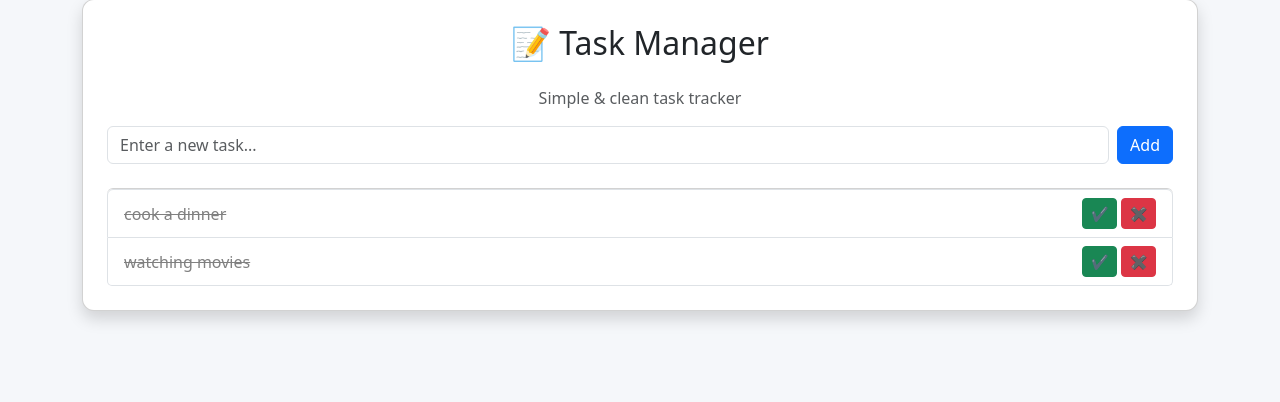
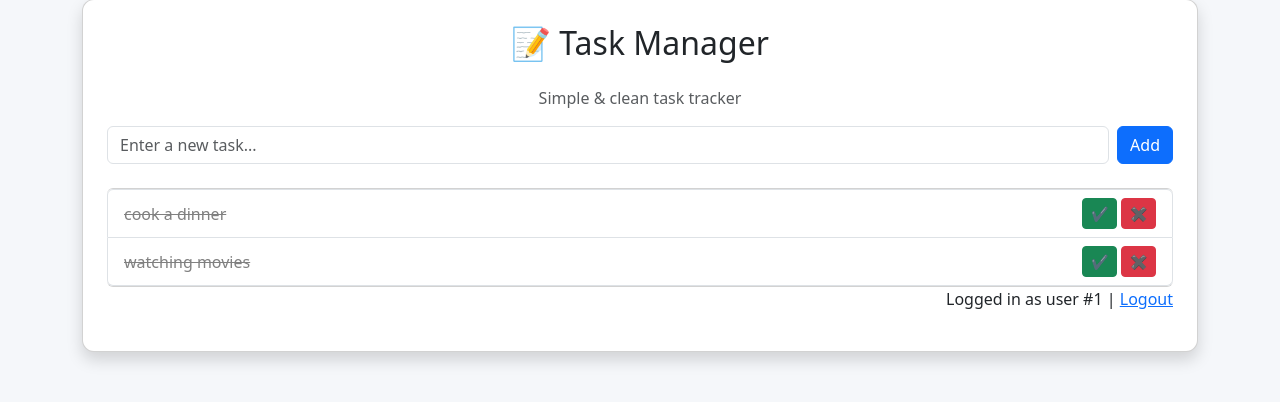
Before and after one commit to farisnaim/love, a Flask app: page / in a window 1280 px wide. Shown: the part 49-451 px from the top of the page. Run offline with Flask 3, Linux system fonts and the light colour scheme; a user stored in the database is signed in; data comes from the database, SQL or seed files in the repository.

Commit message:
Add user session information and logout link to index page

```diff
--- a/templates/index.html
+++ b/templates/index.html
@@ -51,7 +51,10 @@
             </li>
             {% endfor %}
         </ul>
-
+        <p class="text-end">
+    Logged in as user #{{ session["user_id"] }}
+    | <a href="/logout">Logout</a>
+</p>
     </div>
 </div>
 
```
